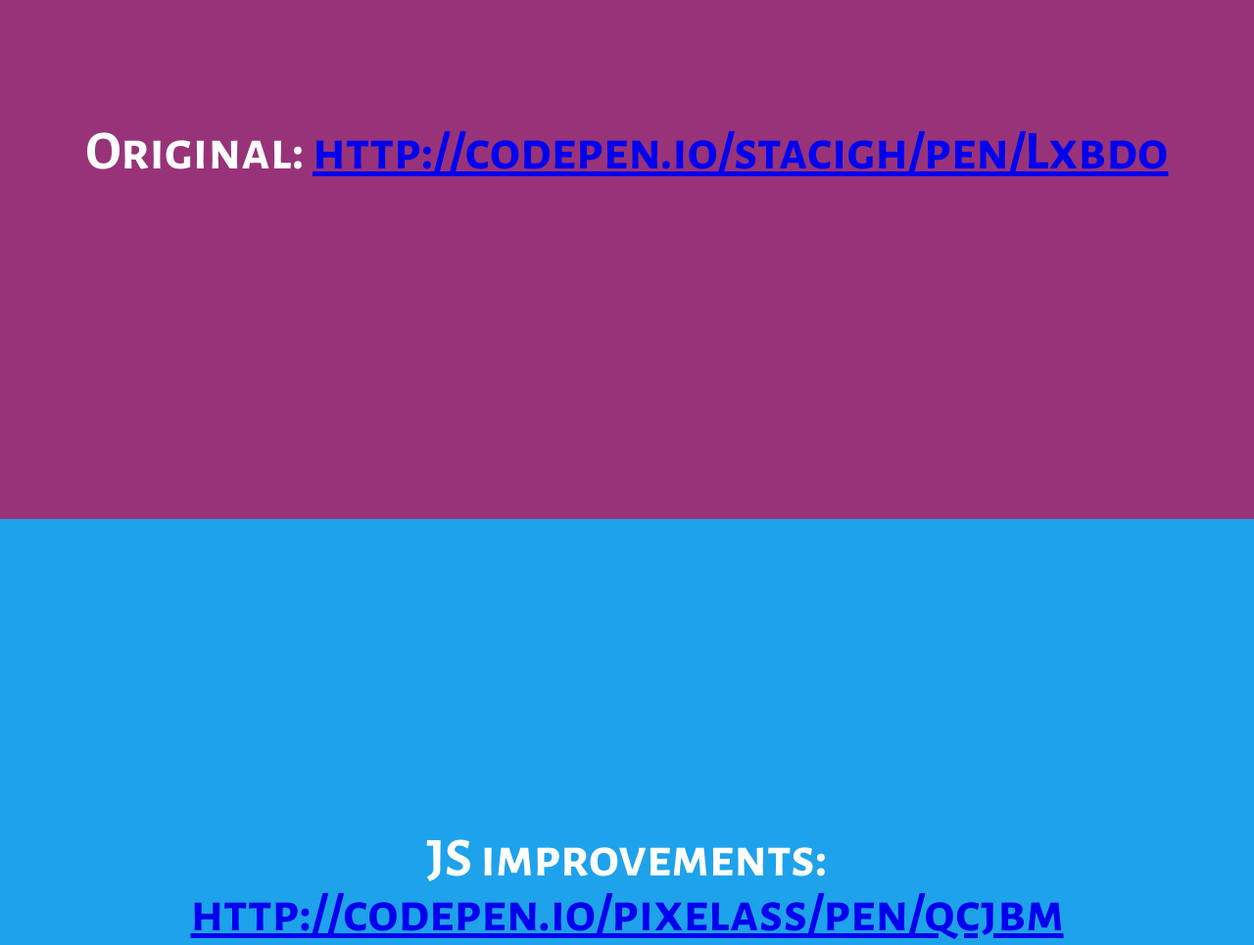
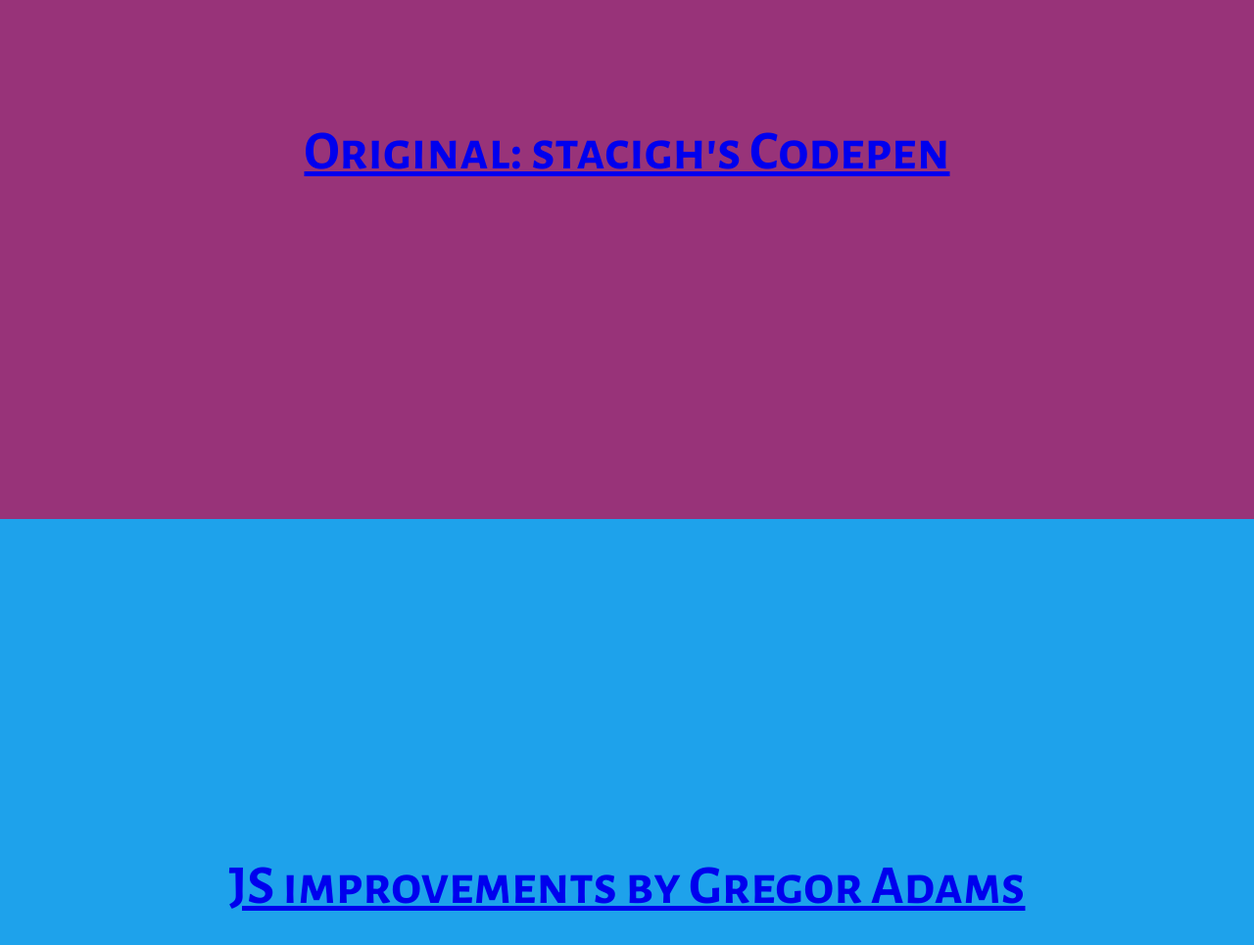
Before and after one commit to tomByrer/demo-sticky-nav-hero, a plain HTML site: page index.html in a window 1280 px wide. Shown: the part 1020-1985 px from the top of the page at 98% size. Drawn offline with nearby package versions, Linux system fonts and the light colour scheme.

Commit message:
Update index.html

```diff
--- a/index.html
+++ b/index.html
@@ -21,11 +21,11 @@
     </nav>
 
     <section>
-      <h1>Original: <a href="http://codepen.io/stacigh/pen/Lxbdo">http://codepen.io/stacigh/pen/Lxbdo</a></h1>
+      <h1><a href="http://codepen.io/stacigh/pen/Lxbdo">Original: stacigh's Codepen</a></h1>
     </section>
 
     <section>
-      <h1>JS improvements: <a href="http://codepen.io/pixelass/pen/qcjbm">http://codepen.io/pixelass/pen/qcjbm</a></h1>
+      <h1><a href="http://codepen.io/pixelass/pen/qcjbm">JS improvements by Gregor Adams</a></h1>
     </section>
 
     <section>
```
